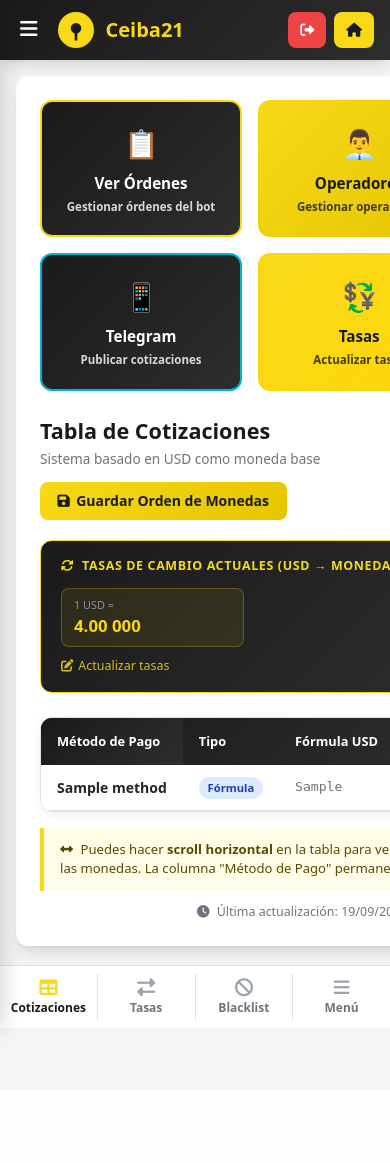
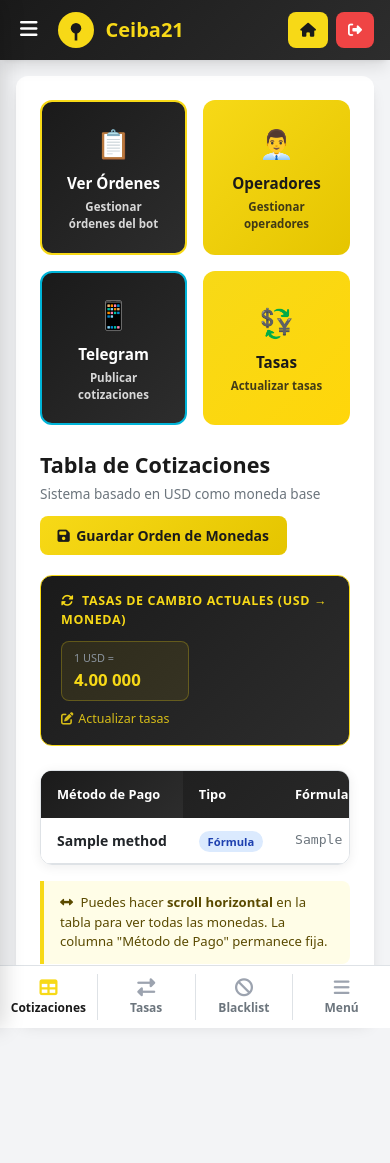
Before and after one commit to josemoramoron/ceiba21-cotizaciones, a Flask app: page /dashboard/ in a window 390 px wide; the page is wider, and only the part inside the window is pictured. Before the commit the page ends 1043 px from the top of that part, so only its background shows below. Run offline with Flask 3, Linux system fonts and the light colour scheme; a user stored in the database is signed in; tables that the repository leaves empty hold one stand-in row (values such as "Sample post").

Commit message:
depuracion de estetica responsive - parte 2

```diff
--- a/app/templates/base.html
+++ b/app/templates/base.html
@@ -67,6 +67,9 @@
             border-top: 1px solid #DEE2E6;
         }
 
+        /* ── Main: evita que contenido ancho (tablas) fuerce overflow horizontal de toda la pagina en flexbox ── */
+        .dash-main { min-width: 0; }
+
         /* ── Main padding bottom en móvil para la barra ── */
         @media (max-width: 767px) {
             .dash-main { padding-bottom: 5rem; }
@@ -79,7 +82,7 @@
 
 <!-- ── Navbar ── -->
 <nav class="text-white shadow-lg sticky top-0 z-50"
-     style="background: linear-gradient(135deg, var(--brand-black) 0%, var(--brand-black-light) 100%);">
+     style="width: 100%; background: linear-gradient(135deg, var(--brand-black) 0%, var(--brand-black-light) 100%);">
     <div class="container mx-auto px-4">
         <div class="flex justify-between items-center py-3 md:py-4">
 
@@ -103,16 +106,16 @@
                     <i class="fas fa-user-circle mr-1"></i>
                     {{ session.get('username', 'Admin') }}
                 </span>
-                <a href="{{ url_for('auth.logout') }}"
-                   class="bg-red-500 text-white px-3 py-2 rounded-lg hover:bg-red-600 transition text-sm">
-                    <i class="fas fa-sign-out-alt"></i>
-                    <span class="hidden md:inline"> Salir</span>
-                </a>
                 <a href="/"
                    class="px-3 py-2 rounded-lg transition text-sm font-semibold"
                    style="background-color: var(--brand-yellow); color: var(--brand-black);">
                     <i class="fas fa-home"></i>
                     <span class="hidden md:inline"> Inicio</span>
+                </a>
+                <a href="{{ url_for('auth.logout') }}"
+                   class="bg-red-500 text-white px-3 py-2 rounded-lg hover:bg-red-600 transition text-sm">
+                    <i class="fas fa-sign-out-alt"></i>
+                    <span class="hidden md:inline"> Salir</span>
                 </a>
             </div>
         </div>
@@ -230,14 +233,14 @@
                     <i class="fas fa-user-circle text-gray-400"></i>
                     <span>{{ session.get('username', 'Admin') }}</span>
                 </div>
-                <a href="{{ url_for('auth.logout') }}"
-                   class="flex items-center gap-2 px-4 py-2 rounded-lg text-sm font-semibold text-white bg-red-500 hover:bg-red-600 transition">
-                    <i class="fas fa-sign-out-alt"></i> Cerrar sesión
-                </a>
                 <a href="/"
                    class="flex items-center gap-2 px-4 py-2 rounded-lg text-sm font-semibold"
                    style="background-color: var(--brand-yellow); color: var(--brand-black);">
                     <i class="fas fa-home"></i> Ir al sitio
+                </a>
+                <a href="{{ url_for('auth.logout') }}"
+                   class="flex items-center gap-2 px-4 py-2 rounded-lg text-sm font-semibold text-white bg-red-500 hover:bg-red-600 transition">
+                    <i class="fas fa-sign-out-alt"></i> Cerrar sesión
                 </a>
             </div>
         </div>
--- a/app/templates/dashboard/currencies.html
+++ b/app/templates/dashboard/currencies.html
@@ -17,7 +17,7 @@
     .btn-primary:hover { transform:translateY(-1px); box-shadow:0 4px 12px rgba(247,217,23,0.4); }
 
     /* ── Table ── */
-    .c-table-wrap { border-radius:0.75rem; overflow:hidden; border:1px solid #DEE2E6; box-shadow:0 2px 10px rgba(0,0,0,0.06); }
+    .c-table-wrap { border-radius:0.75rem; overflow-x:auto; overflow-y:hidden; -webkit-overflow-scrolling:touch; border:1px solid #DEE2E6; box-shadow:0 2px 10px rgba(0,0,0,0.06); }
     .c-table thead tr { background: linear-gradient(135deg, var(--brand-black) 0%, var(--brand-black-light) 100%); }
     .c-table thead th { padding:0.85rem 1.2rem; font-size:0.78rem; font-weight:700; color:#fff; text-transform:uppercase; letter-spacing:0.04em; text-align:left; }
     .c-table tbody tr { border-bottom:1px solid #DEE2E6; transition:background 0.15s; }
--- a/app/templates/dashboard/index.html
+++ b/app/templates/dashboard/index.html
@@ -92,9 +92,11 @@
     /* ── Table ── */
     .quotes-table-wrap {
         border-radius: 0.75rem;
-        overflow: hidden;
+        overflow-x: auto;
+        overflow-y: hidden;
         border: 1px solid #DEE2E6;
         box-shadow: 0 2px 12px rgba(0,0,0,0.07);
+        -webkit-overflow-scrolling: touch;
     }
     .quotes-table thead tr {
         background: linear-gradient(135deg, var(--brand-black) 0%, var(--brand-black-light) 100%);
--- a/app/templates/dashboard/payment_methods.html
+++ b/app/templates/dashboard/payment_methods.html
@@ -24,7 +24,7 @@
     }
 
     /* ── Table ── */
-    .pm-table-wrap { border-radius:0.75rem; overflow:hidden; border:1px solid #DEE2E6; box-shadow:0 2px 10px rgba(0,0,0,0.06); }
+    .pm-table-wrap { border-radius:0.75rem; overflow-x:auto; overflow-y:hidden; -webkit-overflow-scrolling:touch; border:1px solid #DEE2E6; box-shadow:0 2px 10px rgba(0,0,0,0.06); }
     .pm-table thead tr { background: linear-gradient(135deg, var(--brand-black) 0%, var(--brand-black-light) 100%); }
     .pm-table thead th { padding:0.85rem 1.1rem; font-size:0.78rem; font-weight:700; color:#fff; text-transform:uppercase; letter-spacing:0.04em; text-align:left; }
     .pm-table thead th.th-center { text-align:center; }
--- a/app/templates/public/cotizaciones.html
+++ b/app/templates/public/cotizaciones.html
@@ -99,7 +99,7 @@
 
         <!-- CTA -->
         <div class="mt-8 text-center">
-            <a href="#"
+            <a href="{{ url_for('public.calculadora') }}"
                class="inline-block px-8 py-4 rounded-lg font-bold transition shadow-lg"
                style="background-color: var(--brand-yellow); color: var(--brand-black);">
                 <i class="fas fa-calculator mr-2"></i> Calcular tu Cambio Ahora
```
